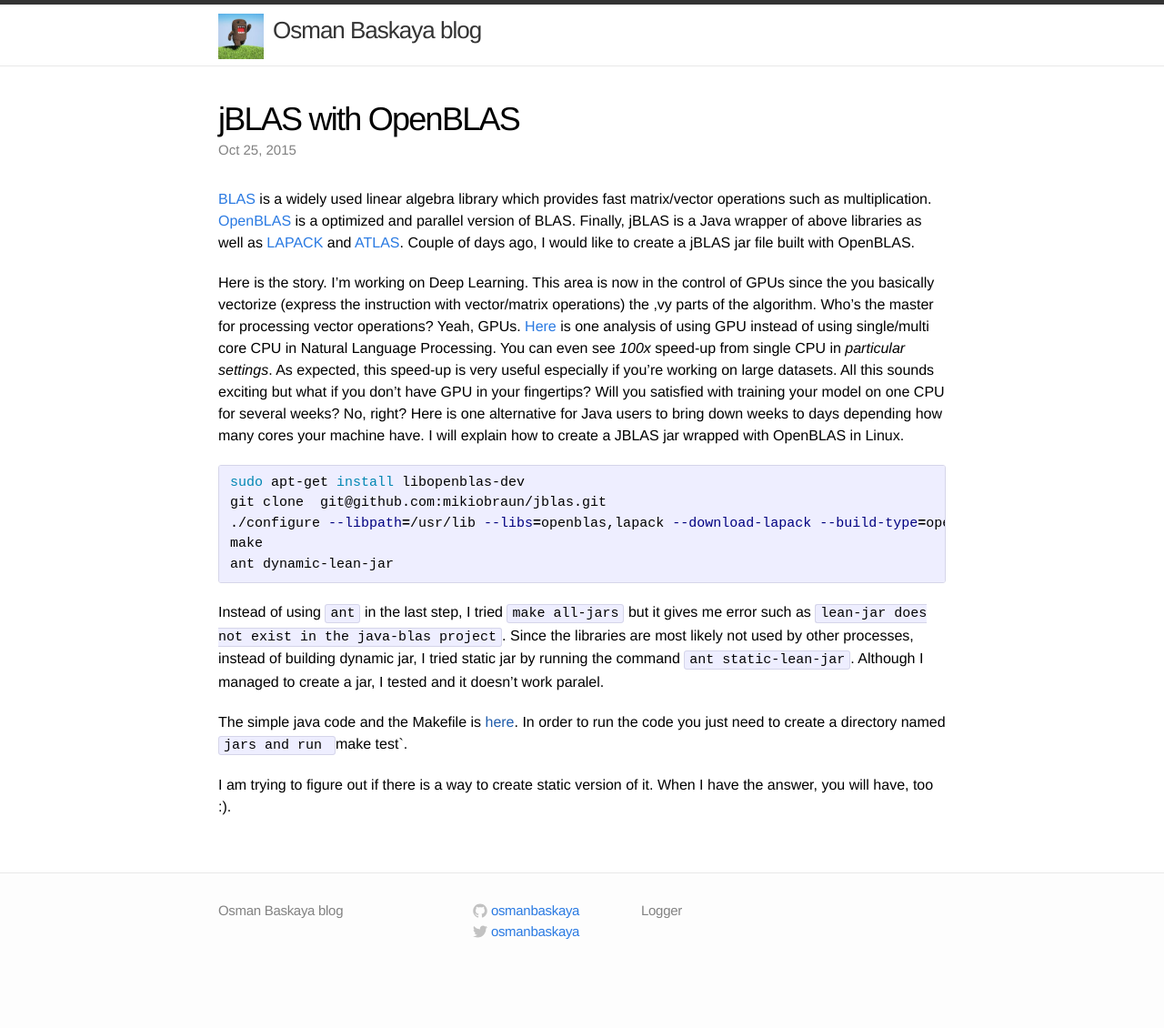
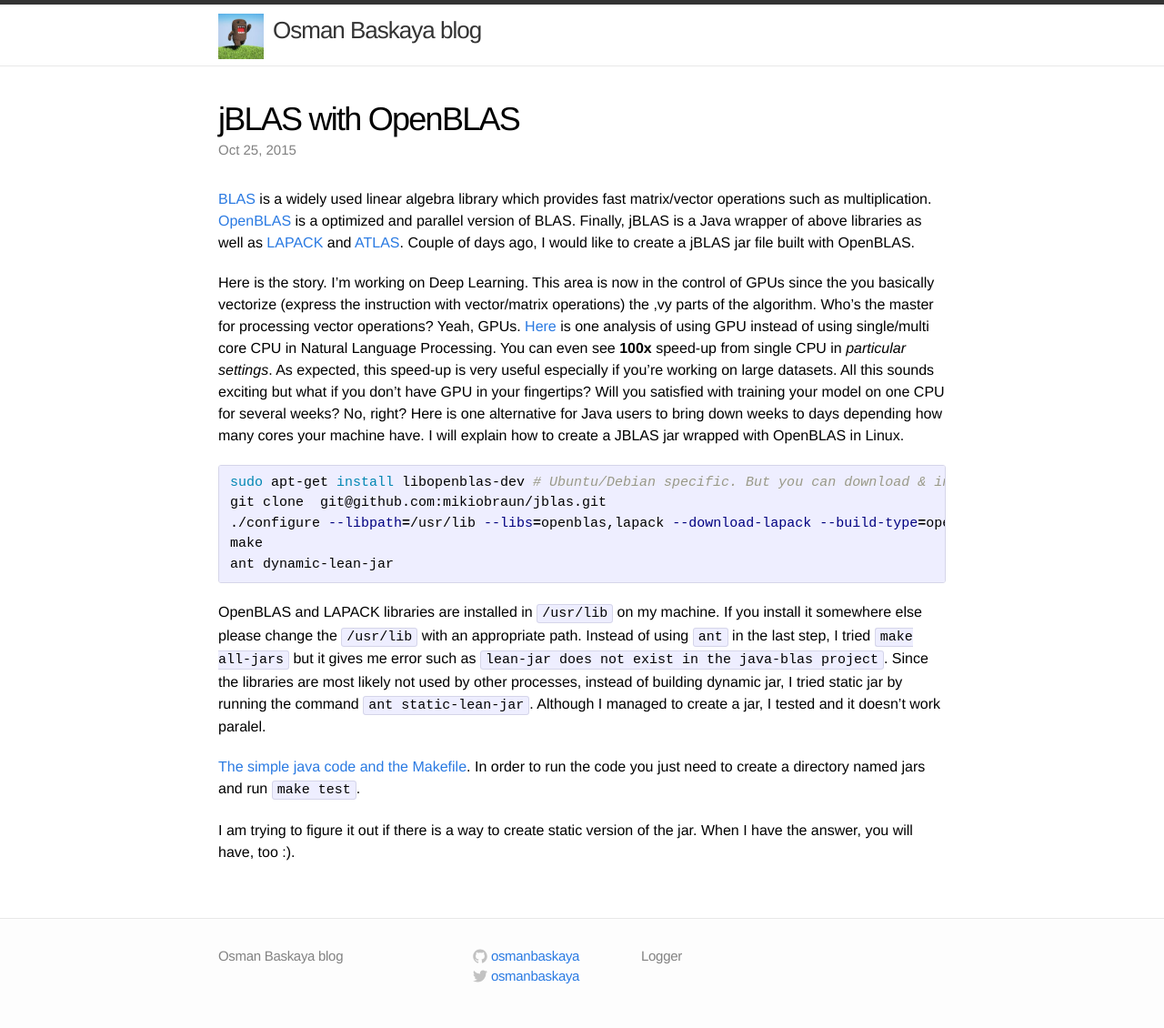
Before and after one commit to osmanbaskaya/osmanbaskaya.github.io, a Jekyll site: the page built from _posts/2015-10-25-jBLAS-with-OpenBLAS.markdown, in a window 1280 px wide. Shown: the whole page at 91% size. Built offline with Jekyll 4.4.1, drawn with Linux system fonts in a browser that asks for light colours; Markdown is read by kramdown in place of the engine named in the settings; before the commit the page ends 1080 px from its top, so only the background shows below that.

Commit message:
typos removed

````diff
--- a/_posts/2015-10-25-jBLAS-with-OpenBLAS.markdown
+++ b/_posts/2015-10-25-jBLAS-with-OpenBLAS.markdown
@@ -11,18 +11,19 @@ date:   2015-10-25 09:40
 [BLAS](http://www.netlib.org/blas/) is a widely used linear algebra library which provides
 fast matrix/vector operations such as multiplication. [OpenBLAS](https://github.com/xianyi/OpenBLAS/wiki) is a optimized and parallel version of BLAS. Finally, jBLAS is a Java wrapper of above libraries as well as [LAPACK](http://www.netlib.org/lapack/) and [ATLAS](http://math-atlas.sourceforge.net/). Couple of days ago, I would like to create a jBLAS jar file built with OpenBLAS.
 
-Here is the story. I'm working on Deep Learning. This area is now in the control of GPUs since the you basically vectorize (express the instruction with vector/matrix operations) the ,vy parts of the algorithm. Who's the master for processing vector operations? Yeah, GPUs. [Here](http://www.denizyuret.com/2015/01/parallel-processing-for-natural-language.html) is one analysis of using GPU instead of using single/multi core CPU in Natural Language Processing. You can even see *100x* speed-up from single CPU in _particular settings_. As expected, this speed-up is very useful especially if you're working on large datasets. All this sounds exciting but what if you don't have GPU in your fingertips? Will you satisfied with training your model on one CPU for several weeks? No, right? Here is one alternative for Java users to bring down weeks to days depending how many cores your machine have. I will explain how to create a JBLAS jar wrapped with OpenBLAS in Linux.
+Here is the story. I'm working on Deep Learning. This area is now in the control of GPUs since the you basically vectorize (express the instruction with vector/matrix operations) the ,vy parts of the algorithm. Who's the master for processing vector operations? Yeah, GPUs. [Here](http://www.denizyuret.com/2015/01/parallel-processing-for-natural-language.html) is one analysis of using GPU instead of using single/multi core CPU in Natural Language Processing. You can even see **100x** speed-up from single CPU in _particular settings_. As expected, this speed-up is very useful especially if you're working on large datasets. All this sounds exciting but what if you don't have GPU in your fingertips? Will you satisfied with training your model on one CPU for several weeks? No, right? Here is one alternative for Java users to bring down weeks to days depending how many cores your machine have. I will explain how to create a JBLAS jar wrapped with OpenBLAS in Linux.
 
 ```bash
-sudo apt-get install libopenblas-dev
+sudo apt-get install libopenblas-dev # Ubuntu/Debian specific. But you can download & install from the website.
 git clone  git@github.com:mikiobraun/jblas.git
 ./configure --libpath=/usr/lib --libs=openblas,lapack --download-lapack --build-type=openblas`
 make
 ant dynamic-lean-jar
 ```
 
-Instead of using `ant` in the last step, I tried `make all-jars` but it gives me error such as `lean-jar does not exist in the java-blas project`. Since the libraries are most likely not used by other processes, instead of building dynamic jar, I tried static jar by running the command `ant static-lean-jar`. Although I managed to create a jar, I tested and it doesn't work paralel.
+OpenBLAS and LAPACK libraries are installed in `/usr/lib` on my machine. If you install it somewhere else please change the `/usr/lib` with an appropriate path. Instead of using `ant` in the last step, I tried `make all-jars` but it gives me error such as `lean-jar does not exist in the java-blas project`. Since the libraries are most likely not used by other processes, instead of building dynamic jar, I tried static jar by running the command `ant static-lean-jar`. Although I managed to create a jar, I tested and it doesn't work paralel.
 
-The simple java code and the Makefile is [here](). In order to run the code you just need to create a directory named `jars and run `make test`.
+[The simple java code and the Makefile](https://github.com/osmanbaskaya/osmanbaskaya.github.io/tree/master/code/2015-10-25-jBLAS-with-OpenBLAS-code). In order to run the code you just need to create a directory named jars and run `make test`.
 
-I am trying to figure out if there is a way to create static version of it. When I have the answer, you will have, too :).
+
+I am trying to figure it out if there is a way to create static version of the jar. When I have the answer, you will have, too :).
````
